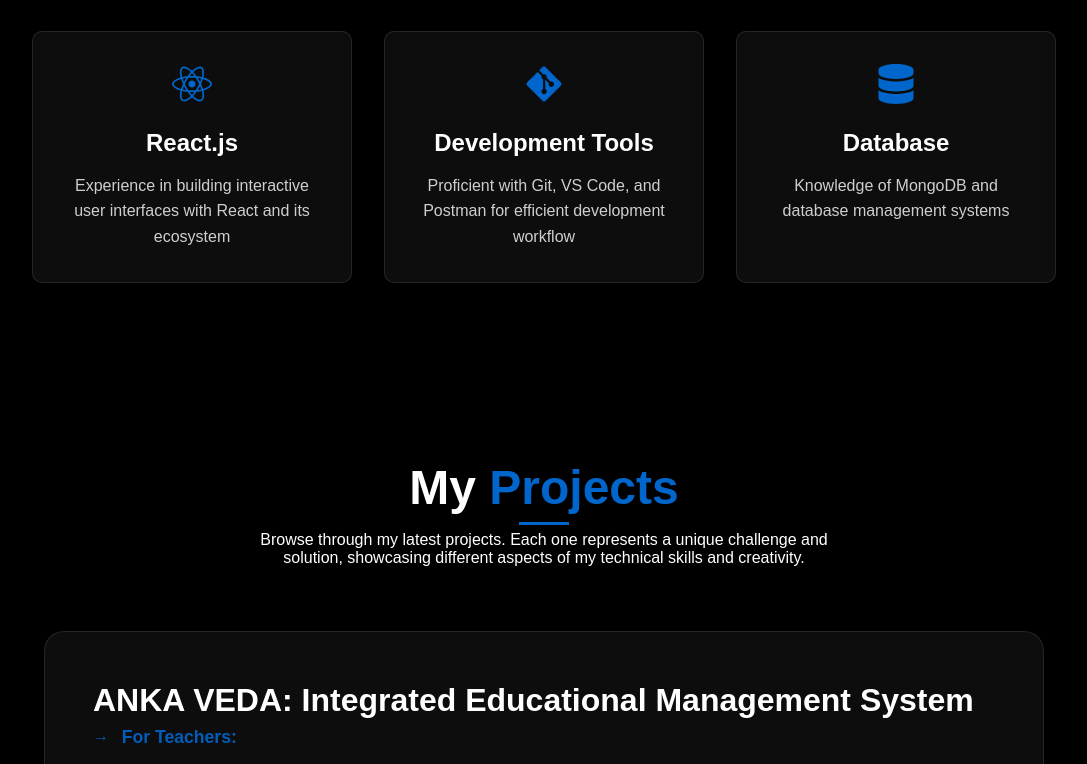
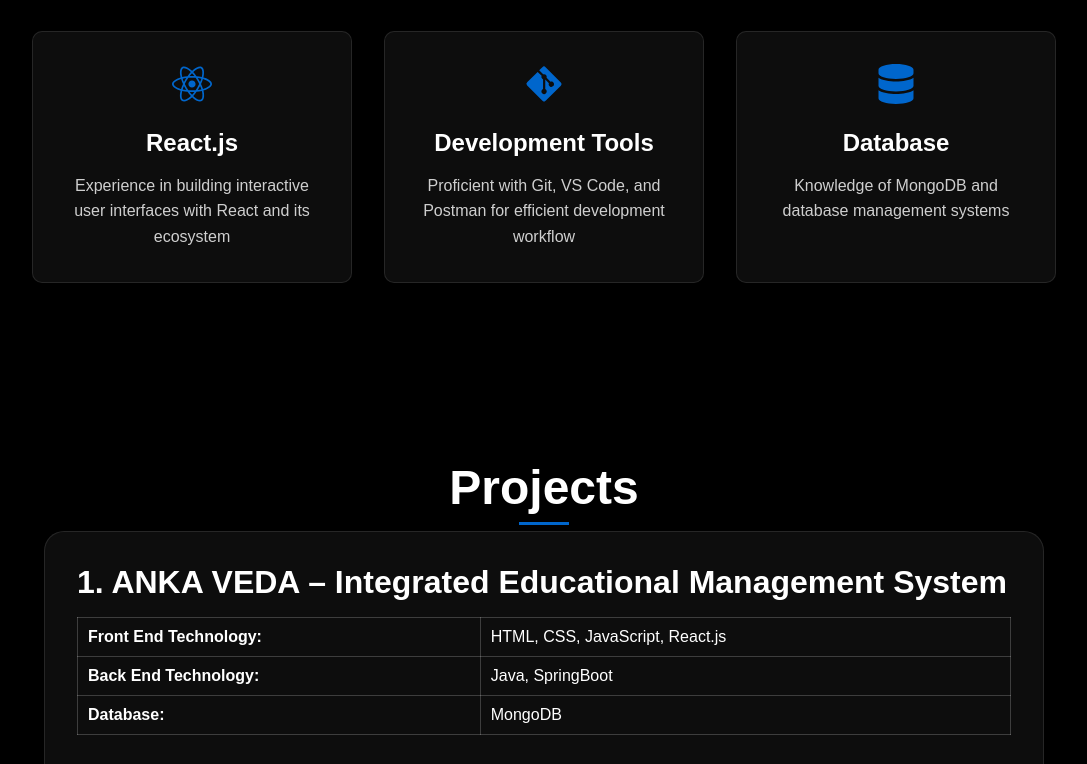
Before and after one commit to sujee-arun31/portfolio, a React (Create React App) app: page / in a window 1280 px wide. Shown: the part 2036-2800 px from the top of the page, without its empty margins (96-1183 px from the left). Built offline with nearby package versions, Linux system fonts and the light colour scheme.

Commit message:
Updated something

```diff
--- a/src/components/Header/Header.js
+++ b/src/components/Header/Header.js
@@ -136,6 +136,9 @@
   font-size: 1.5rem;
   cursor: pointer;
   padding: 0.5rem;
+  z-index: 101;
+position: relative;
+
 
   @media (max-width: 768px) {
     display: block;
--- a/src/components/Hero/Hero.js
+++ b/src/components/Hero/Hero.js
@@ -8,11 +8,26 @@
   flex-direction: row-reverse;
   align-items: center;
   justify-content: space-between;
-  padding: 0 10%;
+   padding: 4rem 10% 2rem; /* Increase top padding */
+  gap: 2rem;
+
+  @media (max-width: 768px) {
+    flex-direction: column;
+    padding: 12rem 5% 2rem; /* Increase top padding on small screens too */
+    text-align: center;
+    gap: 2rem;
+    justify-content: flex-start;
+  }
 `;
 
 const Content = styled.div`
   max-width: 600px;
+
+  @media (max-width: 768px) {
+    max-width: 100%;
+    margin-top: 0;
+    order: 2;
+  }
 `;
 
 const ImageContainer = styled(motion.div)`
@@ -27,6 +42,18 @@
     height: auto;
     object-fit: contain;
   }
+
+  @media (max-width: 768px) {
+    width: 280px;
+    height: 280px;
+    margin: 0;
+    order: 1;
+  }
+
+  @media (max-width: 480px) {
+    width: 220px;
+    height: 220px;
+  }
 `;
 
 const Title = styled(motion.h1)`
@@ -36,11 +63,27 @@
   span {
     color: ${props => props.theme.colors.primary};
   }
+
+  @media (max-width: 768px) {
+    font-size: 2.5rem;
+  }
+
+  @media (max-width: 480px) {
+    font-size: 2rem;
+  }
 `;
 
 const Subtitle = styled(motion.h2)`
   font-size: 2rem;
   margin-bottom: 2rem;
+
+  @media (max-width: 768px) {
+    font-size: 1.5rem;
+  }
+
+  @media (max-width: 480px) {
+    font-size: 1.2rem;
+  }
 `;
 
 const ContactButton = styled(motion.button)`
@@ -55,6 +98,11 @@
 
   &:hover {
     transform: scale(1.05);
+  }
+
+  @media (max-width: 480px) {
+    padding: 0.8rem 1.5rem;
+    font-size: 1rem;
   }
 `;
 
@@ -78,7 +126,7 @@
     display: flex;
     align-items: center;
     gap: 0.5rem;
-    color: #333; /* Added dark text color */
+    color: #333;
   }
 
   button {
@@ -94,6 +142,14 @@
     &:hover {
       transform: scale(1.05);
     }
+  }
+
+  @media (max-width: 768px) {
+    left: 50%;
+    transform: translateX(-50%);
+    width: 90%;
+    max-width: 300px;
+    min-width: auto;
   }
 `;
 
--- a/src/components/Projects/Projects.js
+++ b/src/components/Projects/Projects.js
@@ -34,14 +34,6 @@
   }
 `;
 
-const ProjectsSubtitle = styled(motion.p)`
-  text-align: center;
-  color: ${props => props.theme.colors.text};
-  opacity: 0.8;
-  margin-bottom: 4rem;
-  max-width: 600px;
-`;
-
 const ProjectsGrid = styled.div`
   display: flex;
   flex-direction: column;
@@ -53,7 +45,7 @@
 
 const ProjectCard = styled(motion.div)`
   text-align: left;
-  padding: 3rem;
+  padding: 2rem;
   background: rgba(255, 255, 255, 0.05);
   border-radius: 20px;
   border: 1px solid rgba(255, 255, 255, 0.1);
@@ -68,160 +60,62 @@
   }
 `;
 
-const ProjectHeader = styled.div`
-  display: flex;
-  align-items: center;
-  gap: 2rem;
-  margin-bottom: 2rem;
-`;
-
-const IconWrapper = styled.div`
-  font-size: 3.5rem;
-  color: ${props => props.theme.colors.primary};
-  display: flex;
-  align-items: center;
-`;
-
 const ProjectTitle = styled.h3`
   font-size: 2rem;
   color: ${props => props.theme.colors.text};
-  line-height: 1.3;
-  margin: 0;
+  margin-bottom: 1rem;
 `;
 
 const ProjectDescription = styled.div`
   color: ${props => props.theme.colors.text};
   opacity: 0.9;
-  line-height: 1.8;
+  line-height: 1.7;
 
   ul {
-    list-style-type: none;
-    padding-left: 0;
-    text-align: left;
+    padding-left: 1.5rem;
+    margin: 1rem 0;
   }
 
   li {
-    margin-bottom: 1rem;
-    padding-left: 1.8rem;
-    position: relative;
-
-    &:before {
-      content: '→';
-      color: ${props => props.theme.colors.primary};
-      position: absolute;
-      left: 0;
-      font-weight: bold;
-    }
+    margin-bottom: 0.8rem;
   }
 
   strong {
+    display: inline-block;
+    margin-bottom: 0.5rem;
     color: ${props => props.theme.colors.primary};
-    font-size: 1.1rem;
-    display: block;
-    margin-bottom: 0.5rem;
   }
-
-  ul ul {
-    margin-top: 0.5rem;
-    margin-left: 1rem;
-
-    li {
-      margin-bottom: 0.5rem;
-      font-size: 0.95rem;
-
-      &:before {
-        content: '•';
-      }
-    }
-  }
-`;
-
-const ProjectTechStack = styled.div`
-  margin-top: 1.5rem;
-  display: flex;
-  flex-wrap: wrap;
-  gap: 0.5rem;
-`;
-
-const TechTag = styled.span`
-  padding: 0.3rem 0.8rem;
-  background: rgba(255, 255, 255, 0.1);
-  border-radius: 15px;
-  font-size: 0.9rem;
-  color: ${props => props.theme.colors.text};
 `;
 
 const Projects = () => {
   const projects = [
     {
-      title: 'ANKA VEDA: Integrated Educational Management System',
-      technologies: ['React js', 'HTML5', 'Tailwind CSS','CSS3', 'Javascript','Spring', 'Java', 'MongoDB'],
-      description: (props) => (
-        <>
-          <ul>
-            <li><strong>For Teachers:</strong>
-              <ul>
-                <li>Upload and manage student marks with comprehensive performance analytics (top performers, average, below-average, failing students)</li>
-                <li>Send targeted announcements and homework assignments via WhatsApp with date-wise tracking</li>
-                <li>Add personalized remarks and monitor attendance through detailed reports</li>
-              </ul>
-            </li>
-            <li><strong>Question Bank Functionality:</strong>
-              <ul>
-                <li>Upload and manage diverse educational resources (videos, PDFs, handwritten notes, documents)</li>
-                <li>Create and maintain a robust repository of questions</li>
-              </ul>
-            </li>
-            <li><strong>Examination Module:</strong>
-              <ul>
-                <li>Upload and publish tests with WhatsApp delivery of links and scores</li>
-              </ul>
-            </li>
-            <li><strong>For Principals:</strong>
-              <ul>
-                <li>Send school-wide or class-specific announcements</li>
-                <li>Monitor performance and approve teacher uploaded data</li>
-              </ul>
-            </li>
-          </ul>
-          <ProjectTechStack>
-            {props.technologies.map(tech => (
-              <TechTag key={tech}>{tech}</TechTag>
-            ))}
-          </ProjectTechStack>
-        </>
-      )
+      title: 'ANKA VEDA – Integrated Educational Management System',
+      frontend: 'HTML, CSS, JavaScript, React.js',
+      backend: 'Java, SpringBoot',
+      database: 'MongoDB',
+      responsibilities: [
+        'Developed modules for teachers to upload marks, assign homework, and analyze student performance.',
+        'Integrated WhatsApp messaging API to deliver student-specific test links and announcements.',
+        'Designed a principal dashboard to approve data, send announcements, and monitor overall performance.',
+        'Built a dynamic question bank to manage PDFs, videos, and handwritten notes.',
+        'Implemented exam publishing with real-time scoring and controlled access.',
+      ]
     },
     {
       title: 'NEET-JEE Test Series Platform',
-      technologies: ['React js', 'HTML5', 'Tailwind CSS','CSS3', 'Javascript','Spring', 'Java', 'MongoDB'],
-      description: (props) => (
-        <>
-          <ul>
-            <li>Developed a platform for mock tests with section-wise analysis for NEET and JEE aspirants</li>
-            <li>Implemented dynamic question displays</li>
-            <li>Integrated a real-time scoring system that provides instant feedback upon test completion, enabling users to immediately gauge their performance</li>
-            <li>Enabled detailed review functionality, allowing users to view the correct answers along with comprehensive explanations</li>
-            <li>Result Analysis: Provided detailed performance analytics displayed area-wise, section-wise, and difficulty-wise</li>
-          </ul>
-          <ProjectTechStack>
-            {props.technologies.map(tech => (
-              <TechTag key={tech}>{tech}</TechTag>
-            ))}
-          </ProjectTechStack>
-        </>
-      )
+      frontend: 'HTML, CSS, JavaScript, React.js',
+      backend: 'Java, SpringBoot',
+      database: 'MongoDB',
+      responsibilities: [
+        'Built a real-time mock exam platform with automatic scoring and result feedback.',
+        'Created detailed dashboards with section-wise, area-wise, and difficulty-wise performance analysis.',
+        'Developed tracking logic for question timers, skipped, wrong, and correct answers.',
+        'Enabled answer review with explanations and graphical result summaries.',
+        'Integrated a leaderboard displaying top-performing students.',
+      ]
     }
   ];
-
-  const ProjectContent = ({ title, description, technologies }) => (
-    <>
-      <ProjectTitle>{title}</ProjectTitle>
-      <ProjectDescription>
-        {description({ technologies })}
-      </ProjectDescription>
-    </>
-  );
 
   return (
     <ProjectsSection id="projects">
@@ -230,21 +124,45 @@
         animate={{ opacity: 1, y: 0 }}
         transition={{ duration: 0.5 }}
       >
-        My <span>Projects</span>
+        Projects
       </ProjectsTitle>
-      <ProjectsSubtitle
-        initial={{ opacity: 0, y: 20 }}
-        animate={{ opacity: 1, y: 0 }}
-        transition={{ duration: 0.5, delay: 0.2 }}
-      >
-        Browse through my latest projects. Each one represents a unique challenge and
-        solution, showcasing different aspects of my technical skills and creativity.
-      </ProjectsSubtitle>
 
       <ProjectsGrid>
-        {projects.map((project, index) => (
-          <ProjectCard key={index}>
-            <ProjectContent {...project} />
+        {projects.map((proj, idx) => (
+          <ProjectCard key={idx}>
+            <ProjectTitle>{`${idx + 1}. ${proj.title}`}</ProjectTitle>
+
+            <table style={{
+              width: '100%',
+              borderCollapse: 'collapse',
+              marginBottom: '1.5rem',
+              fontSize: '1rem',
+              color: '#fff',
+            }}>
+              <tbody>
+                <tr>
+                  <td style={{ border: '1px solid rgba(255,255,255,0.2)', padding: '10px', fontWeight: 'bold' }}>Front End Technology:</td>
+                  <td style={{ border: '1px solid rgba(255,255,255,0.2)', padding: '10px' }}>{proj.frontend}</td>
+                </tr>
+                <tr>
+                  <td style={{ border: '1px solid rgba(255,255,255,0.2)', padding: '10px', fontWeight: 'bold' }}>Back End Technology:</td>
+                  <td style={{ border: '1px solid rgba(255,255,255,0.2)', padding: '10px' }}>{proj.backend}</td>
+                </tr>
+                <tr>
+                  <td style={{ border: '1px solid rgba(255,255,255,0.2)', padding: '10px', fontWeight: 'bold' }}>Database:</td>
+                  <td style={{ border: '1px solid rgba(255,255,255,0.2)', padding: '10px' }}>{proj.database}</td>
+                </tr>
+              </tbody>
+            </table>
+
+            <ProjectDescription>
+              <strong>Roles and Responsibilities:</strong>
+              <ul>
+                {proj.responsibilities.map((item, i) => (
+                  <li key={i}>{item}</li>
+                ))}
+              </ul>
+            </ProjectDescription>
           </ProjectCard>
         ))}
       </ProjectsGrid>
```
Also changed, not shown: 1 other file (tests, documents, lock files or other folders).
